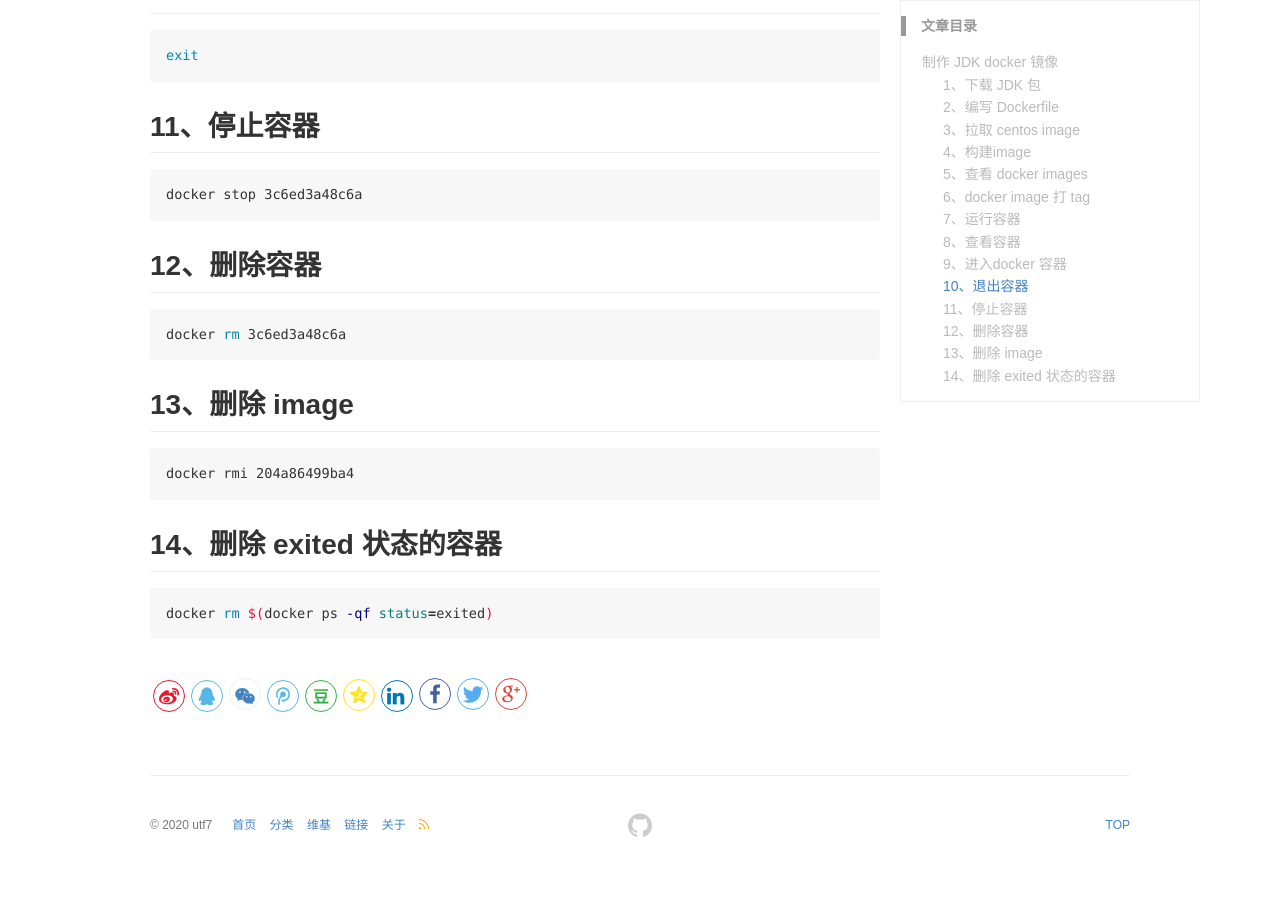
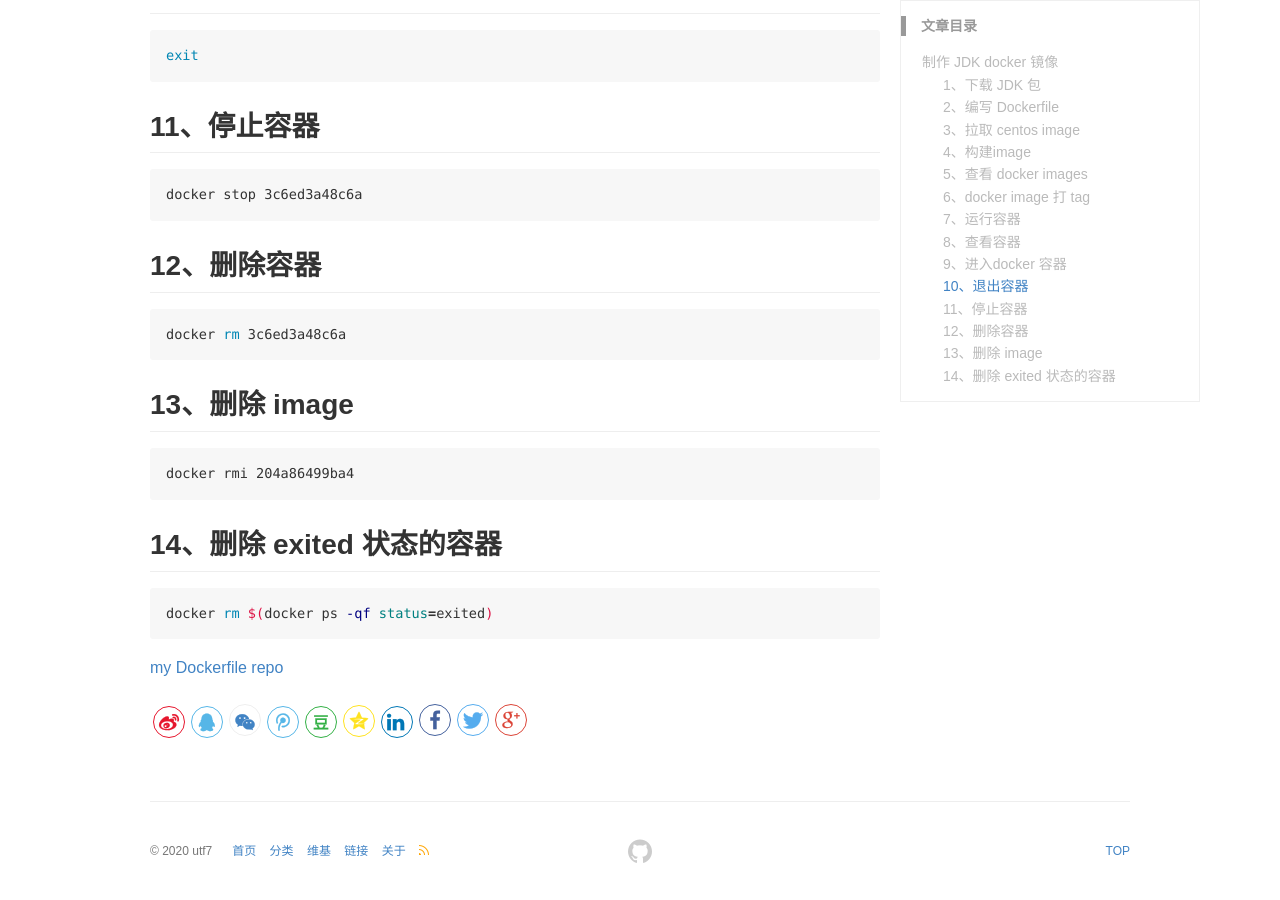
Before and after one commit to utf7/utf7.github.io, a Jekyll site: the page built from _posts/2019-12-20-build-jdk-docker-image.md, in a window 1280 px wide and 900 px high, scrolled down 2194 px. Built offline with Jekyll 4.4.1, drawn with Linux system fonts in a browser that asks for light colours; comment, search, counter and statistics services are not loaded; before the commit the page ends 3068 px from its top, so only the background shows below that.

Commit message:
update my Dockerfile repo
update my Dockerfile repo

````diff
--- a/_posts/2019-12-20-build-jdk-docker-image.md
+++ b/_posts/2019-12-20-build-jdk-docker-image.md
@@ -118,3 +118,5 @@ docker rmi 204a86499ba4
 ```shell
 docker rm $(docker ps -qf status=exited)
 ```
+
+[my Dockerfile repo](https://github.com/utf7/Dockerfile/)
````
